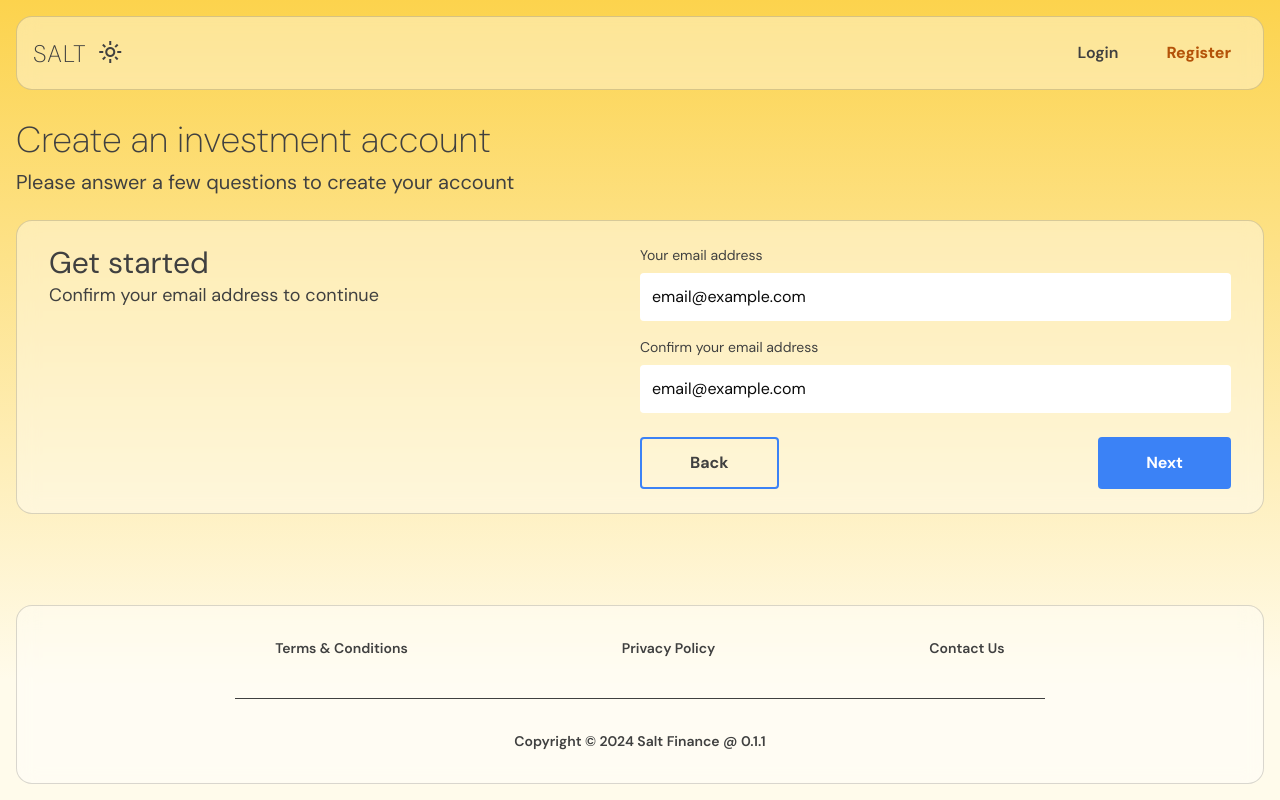
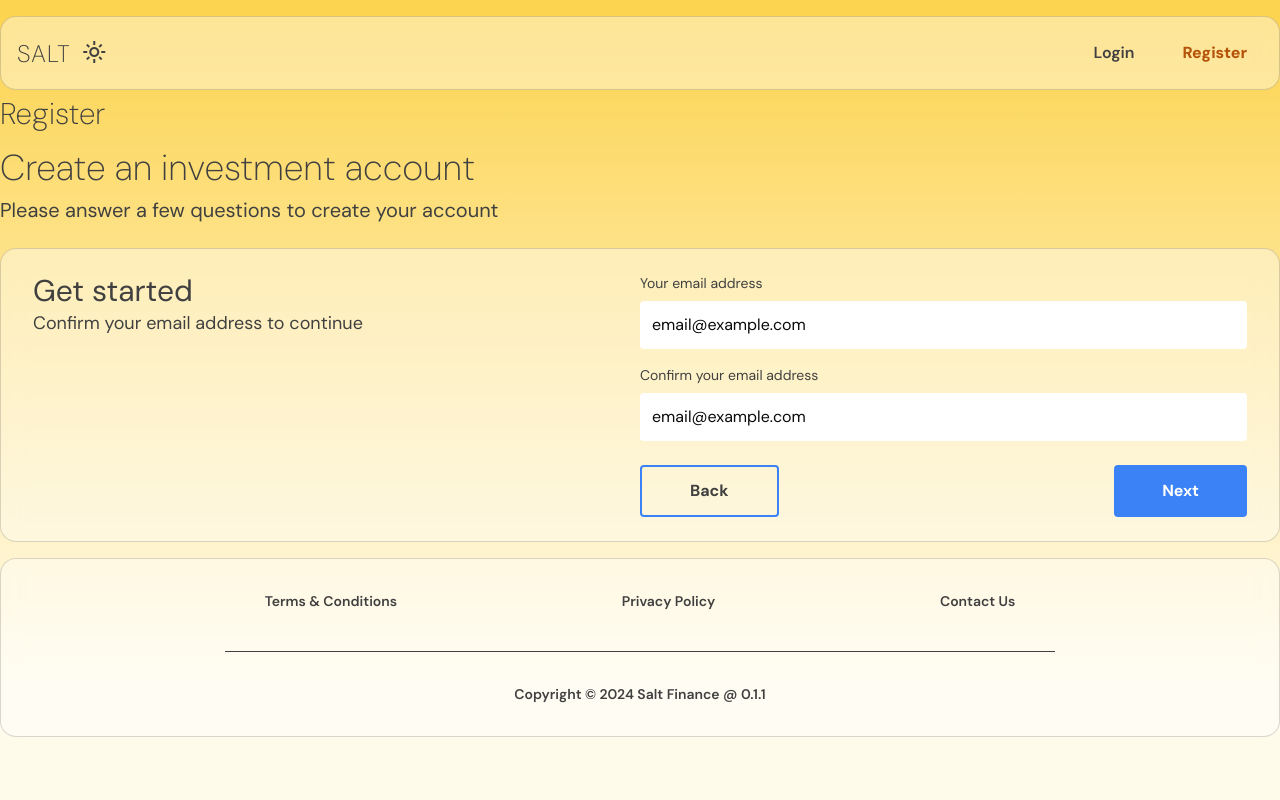
Before and after one commit to salt-finance/investor-ui, a Svelte app: page / in a window 1280 px wide. Both pictures are taken after a click on the button "CREATE AN INVESTMENT ACCOUNT". Built offline with nearby package versions, Linux system fonts and the light colour scheme; what tailwindcss-motion would draw is missing.

Commit message:
Consistent spacing and scroll fixes

```diff
--- a/index.html
+++ b/index.html
@@ -10,7 +10,7 @@
     <link rel="preconnect" href="https://fonts.gstatic.com" crossorigin>
 
 </head>
-<body class="text-neutral-700 dark:text-neutral-300 antialiased bg-gradient-to-t from-15% to-100% dark:from-15% dark:to-100% from-amber-50 to-amber-300 dark:from-black dark:to-indigo-700">
+<body class="text-neutral-700 dark:text-neutral-300 antialiased bg-gradient-to-t from-15% to-100% dark:from-15% dark:to-100% from-amber-50 to-amber-300 dark:from-black dark:to-indigo-700 h-screen">
 <div id="app"></div>
 
 <script type="module" src="/src/main.ts"></script>
--- a/package.json
+++ b/package.json
@@ -5,7 +5,7 @@
   "description": "Investor UI is the investor portal built on svelte",
   "scripts": {
     "dev": "npm run open:chrome && npm-run-all --parallel vite build:tailwind-dev ",
-    "vite": "vite",
+    "vite": "vite --host",
     "build": "vite build",
     "preview": "vite preview",
     "open:chrome": "open -na 'Google Chrome' --args --auto-open-devtools-for-tabs --incognito 'http://localhost:4040/investor-ui'",
--- a/src/components/Cards/CardTable.svelte
+++ b/src/components/Cards/CardTable.svelte
@@ -10,6 +10,7 @@
 
 <script lang="ts" generics="T">
     import type {Snippet} from "svelte";
+    import {MediaQuery} from "svelte/reactivity";
 
     // Props
     let {data, columns, title, actionSnippet, sortIndex = 0} = $props<{
@@ -25,6 +26,7 @@
     // State
     let sortedColumn = $state<keyof any | null>(null);
     let sortDirection = $state<"asc" | "desc">("asc");
+
 
     // Sort function
     function sortData(column: keyof any) {
@@ -91,7 +93,7 @@
                                 <img
                                         width="48"
                                         height="48"
-                                        class="rounded-full align-middle border-none"
+                                        class="rounded-full align-middle border-none max-w-fit"
                                         src={row[column.key]}
                                         alt="logo"
                                 />
--- a/src/components/Footer.svelte
+++ b/src/components/Footer.svelte
@@ -3,7 +3,7 @@
     let date = new Date().getFullYear();
     import {version} from "../../package.json";
 </script>
-<footer class="bg-transparent w-full mt-10 pb-4">
+<footer class="bg-transparent w-full">
     <div
             class="mx-auto px-4 flex
  flex-wrap flex-col items-center glass-effect p-8 gap-8"
--- a/src/components/IndexNavbar.svelte
+++ b/src/components/IndexNavbar.svelte
@@ -23,7 +23,7 @@
         class="flex flex-col p-4 glass-effect z-10"
 >
     <div
-            class="px-0 flex items-center justify-between transition-all ease-in-out duration-500 flex-wrap w-full flex-grow"
+            class="px-0 flex items-center justify-between transition-all ease-in-out duration-200 flex-wrap w-full flex-grow"
     >
         <span class="flex items-center">
         <a
@@ -37,7 +37,7 @@
 
     </span>
         <div
-                class="overflow-hidden transition-all duration-500 ease-in-out lg:flex items-center order-3 lg:order-none w-full lg:w-auto flex-grow {navbarOpen
+                class="overflow-hidden transition-all duration-200 ease-in-out lg:flex items-center order-3 lg:order-none w-full lg:w-auto flex-grow {navbarOpen
         ? 'h-auto'
         : 'h-px lg:h-auto'}"
                 class:justify-center={isLoggedIn}
--- a/src/layouts/AuthLayout.svelte
+++ b/src/layouts/AuthLayout.svelte
@@ -1,5 +1,5 @@
 <script>
-    import Router from "svelte-spa-router"; // components for this layout
+    import Router, {location} from "svelte-spa-router"; // components for this layout
     // pages for this layout
     import Login from "views/auth/Login.svelte";
     import Register from "views/auth/Register.svelte";
@@ -17,19 +17,32 @@
         "/register": Register,
         "*": Login
     };
+
+
+    let currentRouteTitle = $state();
+
+    location.subscribe((val) => {
+        currentRouteTitle = undefined;
+        var crumbs = val.split("/");
+        currentRouteTitle = crumbs.at(crumbs.length - 1);
+    });
 </script>
 
 
-<div class="max-h-screen flex justify-center flex-col w-full items-center relative">
-    <div
-            class="flex flex-col w-full xl:max-w-screen-xl"
-    >
-        <div class="px-4 fixed top-4 w-full xl:max-w-screen-xl mb-4 z-10">
+<div class="flex w-screen flex-col lg:flex-row content-center">
+    <div class="flex justify-center w-full">
+
+        <div class="fixed top-4 mb-4 z-20 xl:max-w-screen-xl max-w-full w-full px-4 xl:px-0">
             <IndexNavbar/>
         </div>
-        <div class="h-screen justify-between flex flex-col px-4">
-            <div class="w-full justify-center flex text-center lg:text-left mt-24">
-                <Router prefix={"/auth"} {routes}></Router>
+        <div class="xl:max-w-screen-xl max-w-full w-full px-4 xl:px-0 flex flex-col justify-between gap-4 py-20 min-h-screen">
+            <div class="flex flex-col justify-end w-full gap-4 flex-grow">
+                {#if currentRouteTitle !== undefined}
+                    <span class="capitalize my-0 mt-4 text-3xl font-extralight motion-preset-blur-up-lg motion-duration-500">{currentRouteTitle}</span>
+                {/if}
+                <div class="flex flex-wrap z-10 flex-shrink">
+                    <Router prefix={"/auth"} {routes}></Router>
+                </div>
             </div>
 
             <Footer/>
--- a/src/layouts/DashboardLayout.svelte
+++ b/src/layouts/DashboardLayout.svelte
@@ -32,36 +32,30 @@
 
 </script>
 
-<div
-        class="flex h-screen w-screen flex-col lg:flex-row content-center"
->
-    <!-- <div class="w-full lg:w-3/12 z-10">
-      <Sidebar />
-    </div> -->
+<div class="flex flex-col lg:flex-row content-center">
 
-    <div class="flex justify-center w-full min-h-fit px-4">
+    <div class="flex justify-center w-full min-h-fit">
         <div class="fixed top-4 mb-4 z-20 xl:max-w-screen-xl max-w-full w-full px-4 xl:px-0">
             <IndexNavbar isLoggedIn={true}/>
         </div>
 
-        <div class="flex flex-col xl:max-w-screen-xl pt-28 w-full min-h-fit">
+        <div class="xl:max-w-screen-xl max-w-full w-full px-4 xl:px-0 flex flex-col justify-between gap-4 py-20 min-h-screen">
 
 
-            <div
-                    class="flex flex-col mt-4">
+            <div class="flex flex-col justify-end w-full gap-4 flex-grow pt-8">
+
                 <HeaderStats/>
                 {#if currentRouteTitle !== undefined}
-                                        <span class="capitalize my-6 text-3xl font-extralight motion-preset-blur-up-lg motion-duration-500">
-                {currentRouteTitle}
-                </span>
+                    <span class="capitalize text-3xl font-extralight motion-preset-blur-up-lg motion-duration-500">{currentRouteTitle}</span>
                 {/if}
                 <div class="flex flex-wrap z-10">
                     <Router
 
                             prefix={"/dashboard"} {routes}/>
                 </div>
-                <FooterAdmin/>
             </div>
+            <FooterAdmin/>
+
         </div>
     </div>
 </div>
--- a/src/views/auth/Login.svelte
+++ b/src/views/auth/Login.svelte
@@ -13,14 +13,16 @@
     }
 </script>
 
-<div class="text-left flex content-center items-center w-full flex-col">
-    <span class=" my-6 text-2xl lg:text-4xl lg:font-extralight w-1/3 motion-preset-blur-down-lg motion-duration-500">
-        Login
-      </span>
 
-    <div class="relative flex flex-wrap gap-y-4 glass-effect w-1/3 px-8 py-6 font-normal min-h-500 motion-preset-blur-up-lg motion-duration-500">
-        <form class="flex flex-col justify-between w-full">
-            <div class="relative w-full mb-3">
+<div class="flex flex-wrap gap-y-4 w-full glass-effect overflow-hidden">
+    <div class="lg:w-1/2 flex-col w-full h-full hidden lg:flex items-center justify-center content-start flex-wrap">
+        <img src="https://picsum.photos/id/525/500/500?grayscale" height="100px"
+             class="h-full object-cover"
+             alt="">
+
+    </div>
+    <form class="flex flex-col justify-center gap-2 w-full lg:w-1/2 px-8 py-6">
+        <div class=" w-full mb-3">
             <label
                     class="block text-sm mb-2"
                     for="grid-email"
@@ -30,13 +32,13 @@
             <input
                     class="border-0 px-3 py-3 w-full primary-input"
                     id="grid-email"
-                        value="test@example.com"
                     placeholder="Email"
                     type="email"
+                    value="test@example.com"
             />
         </div>
 
-            <div class="relative w-full mb-3">
+        <div class=" w-full mb-3">
             <label
                     class="block text-sm mb-2"
                     for="grid-password"
@@ -46,9 +48,9 @@
             <input
                     class="border-0 px-3 py-3 w-full primary-input"
                     id="grid-password"
-                        value="1234567"
                     placeholder="Password"
                     type="password"
+                    value="1234567"
             />
         </div>
 
@@ -62,9 +64,4 @@
             </button>
         </div>
     </form>
-        <div class="lg:w-1/3 flex flex-col w-full">
-
 </div>
-
-    </div>
-</div>
--- a/src/views/auth/Register.svelte
+++ b/src/views/auth/Register.svelte
@@ -1,20 +1,20 @@
 <script lang="ts">
-  import { replace } from "svelte-spa-router";
+    import {replace} from "svelte-spa-router";
 
 
     interface question<T> {
         title: string,
-        value?:T,
+        value?: T,
         placeholder?: string
     }
 
-    interface page<T>{
+    interface page<T> {
         title: string,
         subtitle?: string,
         questions: question<T>[]
     }
 
-    const pages:page<string>[] = [
+    const pages: page<string>[] = [
         {
             title: "Get started", subtitle: "Confirm your email address to continue",
             questions: [
@@ -155,7 +155,7 @@
 <div
         class="text-left flex content-center justify-center w-full flex-col"
 >
-        <span class=" mt-6 mb-2 text-2xl lg:text-4xl lg:font-extralight">
+        <span class="mt-0 mb-2 text-2xl lg:text-4xl lg:font-extralight">
         Create an investment account
       </span>
     <span class="lg:text-xl mb-6">
```
Lines whose indentation alone changed are shown as unchanged.
